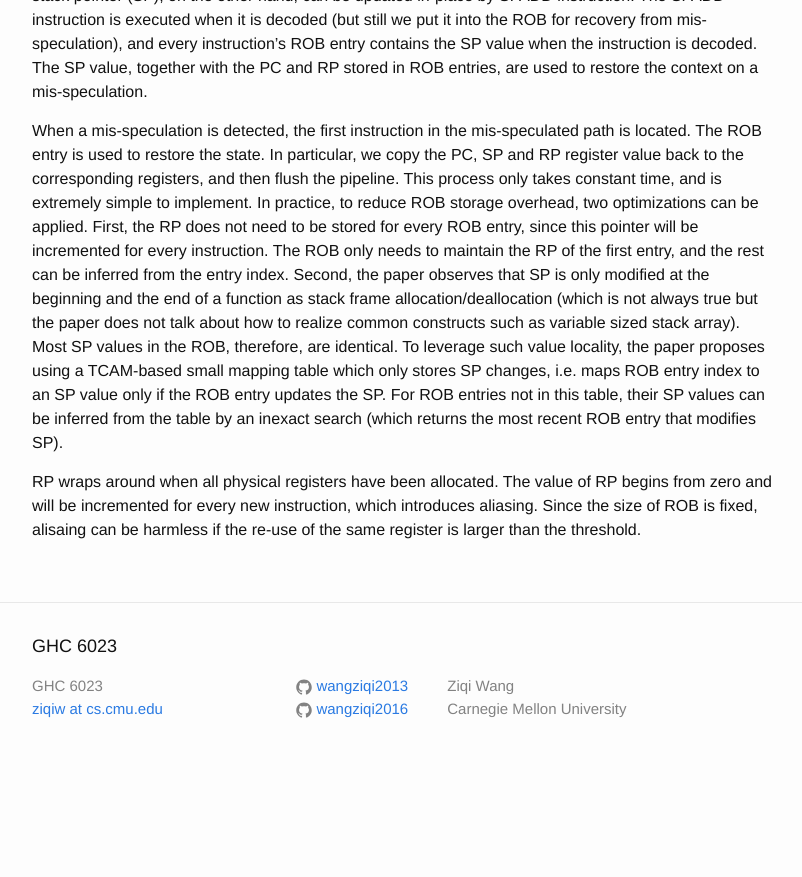
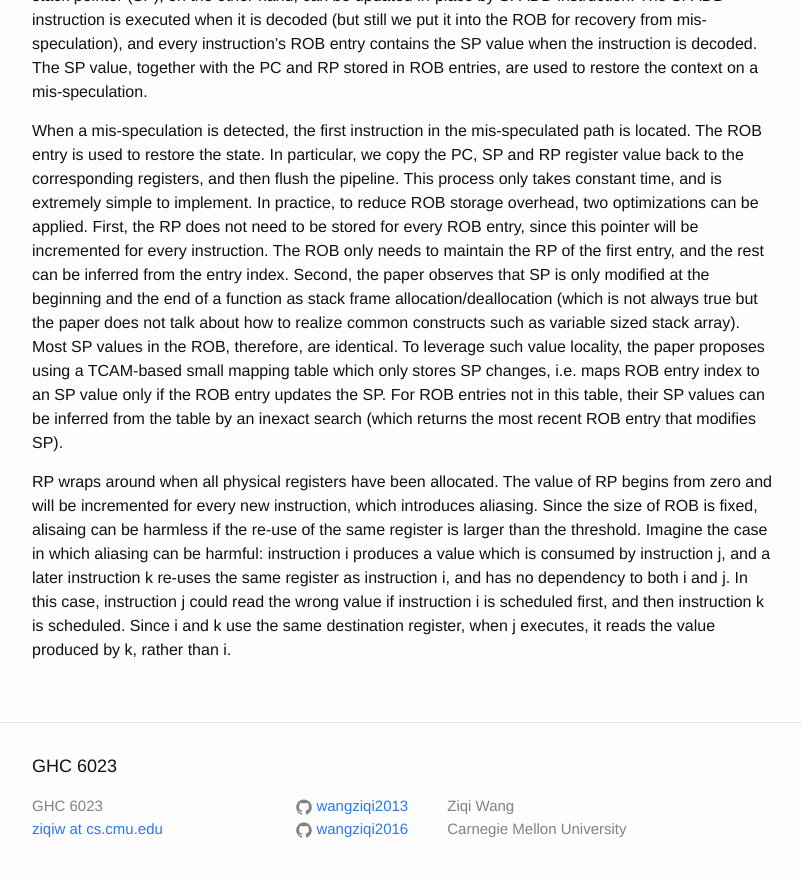
Before and after one commit to wangziqi2013/wangziqi2013.github.io, a Jekyll site: the page built from _posts/2019-08-15-straight.markdown, in a window 1280 px wide and 900 px high, scrolled down 2247 px. Shown: the top 877 px of the window, without its empty margins (238-1040 px from the left). Built offline with Jekyll 4.4.1, drawn with Linux system fonts in a browser that asks for light colours; our own code applies the rules of GitHub Pages for plain Markdown files; before the commit the page ends 3027 px from its top, so only the background shows below that.

Commit message:
Adding example

```diff
--- a/_posts/2019-08-15-straight.markdown
+++ b/_posts/2019-08-15-straight.markdown
@@ -108,4 +108,8 @@ SP values can be inferred from the table by an inexact search (which returns the
 
 RP wraps around when all physical registers have been allocated. The value of RP begins from zero and will be incremented
 for every new instruction, which introduces aliasing. Since the size of ROB is fixed, alisaing can be harmless if the
-re-use of the same register is larger than the threshold.
+re-use of the same register is larger than the threshold. Imagine the case in which aliasing can be harmful: instruction i produces
+a value which is consumed by instruction j, and a later instruction k re-uses the same register as instruction i, and has no
+dependency to both i and j. In this case, instruction j could read the wrong value if instruction i is scheduled first,
+and then instruction k is scheduled. Since i and k use the same destination register, when j executes, it reads the
+value produced by k, rather than i.
```
